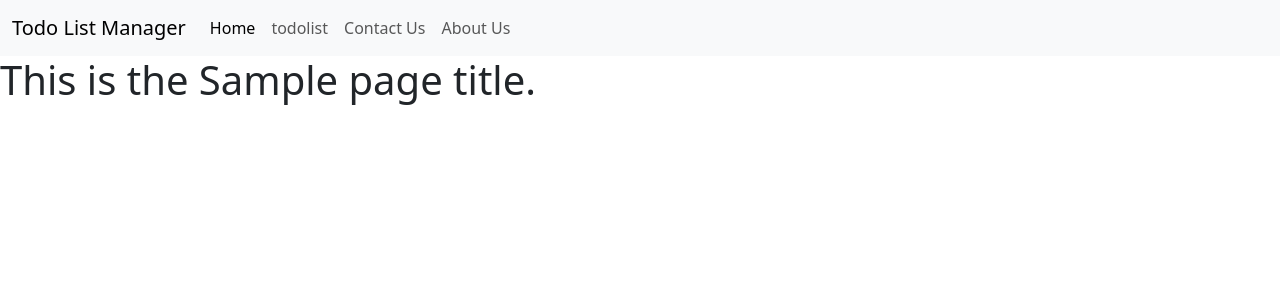
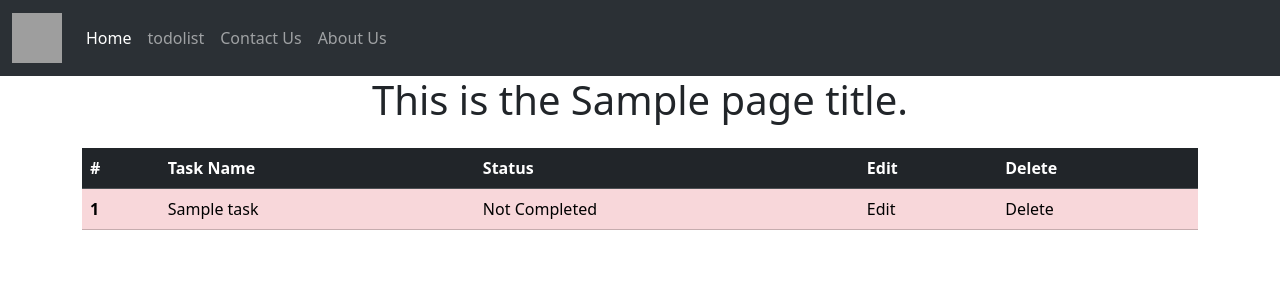
Before and after one commit to Ahmed-Islam-AI/ToDo-WebApp-by-using-Django, a Django app: template todolist/templates/todolist.html in a window 1280 px wide. Shown: the top 300 px of the page. Run offline with Django 5.2, Linux system fonts and the light colour scheme; the template is opened without the code that fills it: most values are stand-ins (such as "Sample title", 1, 10 or a date in 2020); grey boxes are pictures that could not be loaded.

Commit message:
base todolist and urls

```diff
--- a/templates/base.html
+++ b/templates/base.html
@@ -1,41 +1,39 @@
+{% load static %}
+
 <!DOCTYPE html>
 <html lang="en">
   <head>
     <meta charset="UTF-8" />
     <meta name="viewport" content="width=device-width, initial-scale=1.0" />
     <title>{% block title %}{% endblock %}</title>
+
     <link
       href="https://cdn.jsdelivr.net/npm/bootstrap@5.3.8/dist/css/bootstrap.min.css"
       rel="stylesheet"
-      integrity="sha384-sRIl4kxILFvY47J16cr9ZwB07vP4J8+LH7qKQnuqkuIAvNWLzeN8tE5YBujZqJLB"
-      crossorigin="anonymous"
     />
   </head>
   <body>
-    <nav class="navbar navbar-expand-lg bg-body-tertiary">
+    <nav class="navbar navbar-expand-lg bg-body-tertiary" data-bs-theme="dark">
       <div class="container-fluid">
-        <a class="navbar-brand" href="{% url 'homepage' %}"
-          >Todo List Manager</a
-        >
+        <a class="navbar-brand" href="{% url 'homepage' %}">
+          <img
+            src="{% static 'image/logo.png' %}"
+            alt="logo"
+            height="50"
+            width="50"
+          />
+        </a>
         <button
           class="navbar-toggler"
           type="button"
           data-bs-toggle="collapse"
           data-bs-target="#navbarNavAltMarkup"
-          aria-controls="navbarNavAltMarkup"
-          aria-expanded="false"
-          aria-label="Toggle navigation"
         >
           <span class="navbar-toggler-icon"></span>
         </button>
         <div class="collapse navbar-collapse" id="navbarNavAltMarkup">
           <div class="navbar-nav">
-            <a
-              class="nav-link active"
-              aria-current="page"
-              href="{% url 'homepage' %}"
-              >Home</a
-            >
+            <a class="nav-link active" href="{% url 'homepage' %}">Home</a>
             <a class="nav-link" href="{% url 'todolist' %}">todolist</a>
             <a class="nav-link" href="{% url 'contact' %}">Contact Us</a>
             <a class="nav-link" href="{% url 'about' %}">About Us</a>
@@ -44,12 +42,13 @@
       </div>
     </nav>
 
-    <h1>{% block headline %} {% endblock headline %}</h1>
+    <h1 style="text-align: center">
+      {% block headline %}{% endblock headline %}
+    </h1>
 
-    <script
-      src="https://cdn.jsdelivr.net/npm/bootstrap@5.3.8/dist/js/bootstrap.bundle.min.js"
-      integrity="sha384-FKyoEForCGlyvwx9Hj09JcYn3nv7wiPVlz7YYwJrWVcXK/BmnVDxM+D2scQbITxI"
-      crossorigin="anonymous"
-    ></script>
+
+    <div class="container mt-4">{% block content %}{% endblock content %}</div>
+
+    <script src="https://cdn.jsdelivr.net/npm/bootstrap@5.3.8/dist/js/bootstrap.bundle.min.js"></script>
   </body>
 </html>
--- a/todolist/templates/todolist.html
+++ b/todolist/templates/todolist.html
@@ -6,9 +6,41 @@
 
 {% block content %}
 
-    {% for task in all_task %}
-        <li>{{task.task}}</li>
-        <br />
-    {% endfor %}
+
+{%comment %} {% for task in all_task %}
+<li>{{task.task}} - {{task.is_completed}}</li>
+<br />
+{% endfor %} {% endcomment %}
+
+<table class="table ">
+  <thead class="table-dark">
+    <tr>
+      <th scope="col">#</th>
+      <th scope="col">Task Name</th>
+      <th scope="col">Status</th>
+      <th scope="col">Edit</th>
+      <th scope="col">Delete</th>
+    </tr>
+  </thead>
+  <tbody>
+    {% for task in all_task %} {% if task.is_completed %}
+    <tr class="table-success">
+      <th scope="row">{{task.id}}</th>
+      <td>{{task.task}}</td>
+      <td>Completed</td>
+      <td>Edit</td>
+      <td>Delete</td>
+    </tr>
+    {% else %}
+    <tr class="table-danger">
+      <th scope="row">{{task.id}}</th>
+      <td>{{task.task}}</td>
+      <td>Not Completed</td>
+      <td>Edit</td>
+      <td>Delete</td>
+    </tr>
+    {% endif %} {% endfor %}
+  </tbody>
+</table>
 
 {% endblock %}
```
Also changed, not shown: todolist/urls.py (added, +11 -0 lines).
